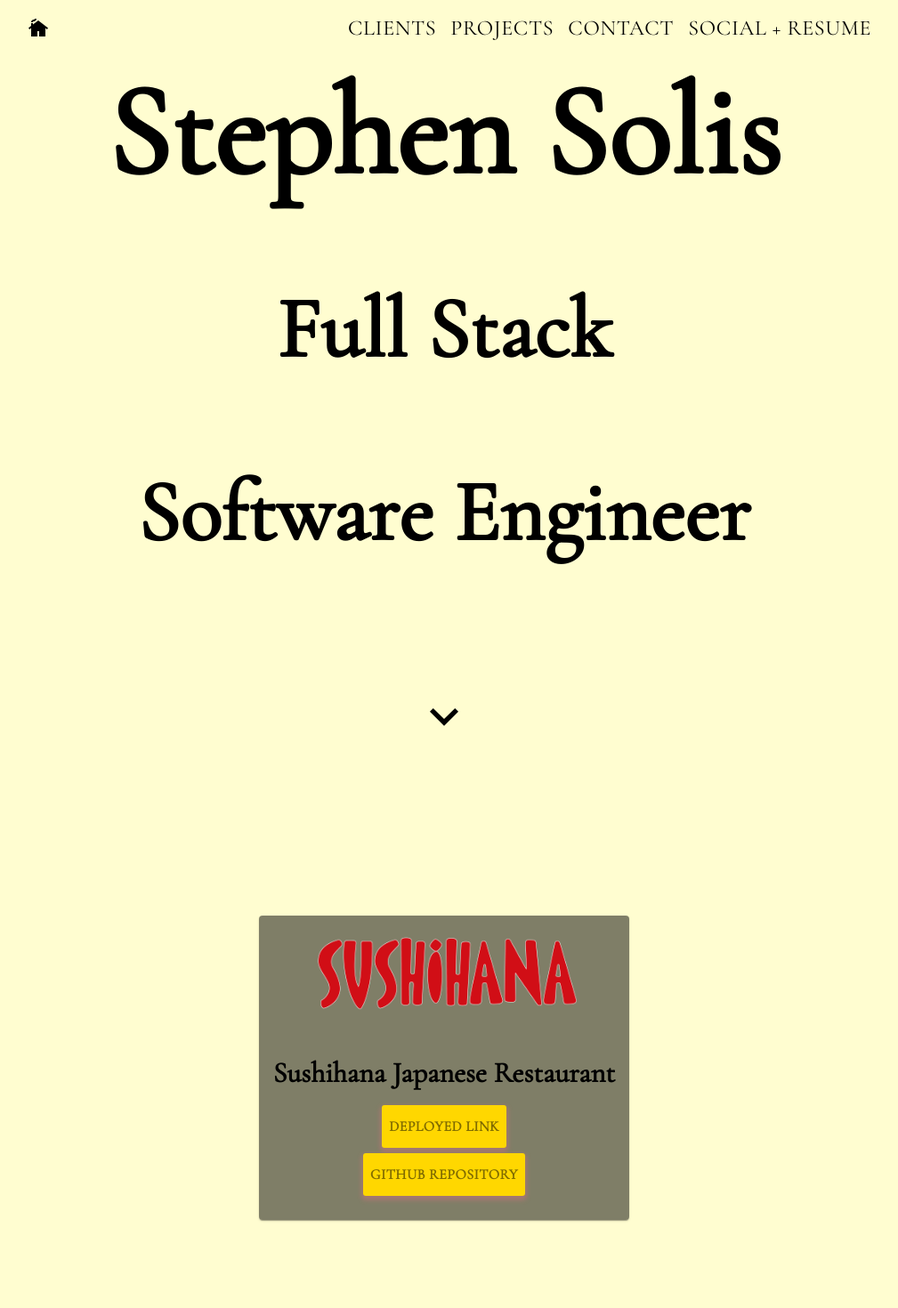
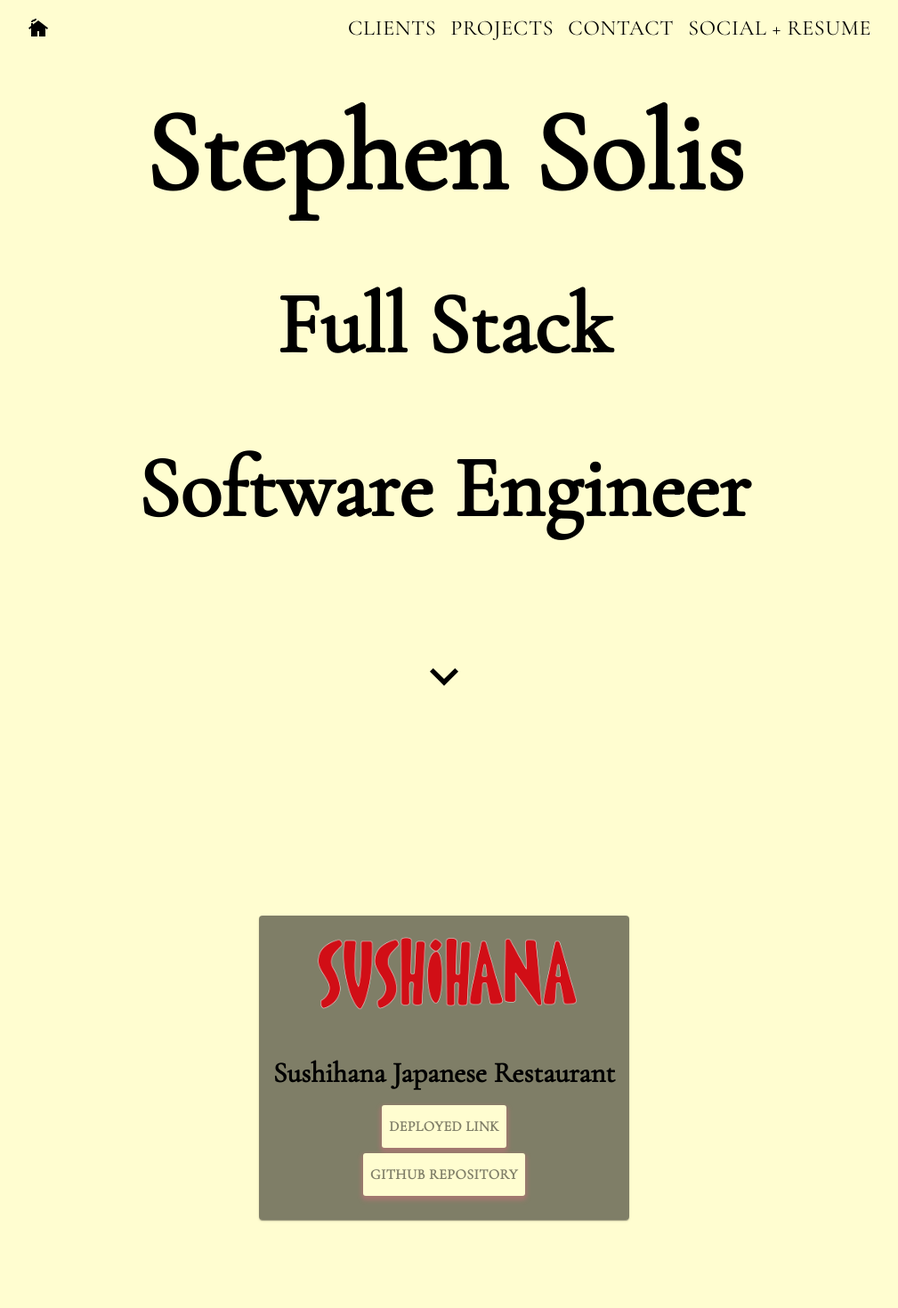
Before and after one commit to ssolis86/React-Portfolio, a React (Create React App) app: page / in a window 1280 px wide. Shown: the top 1470 px of the page at 89% size, without its empty margins (141-1150 px from the left). Built offline with nearby package versions, Linux system fonts and the light colour scheme.

Commit message:
update theme colors

```diff
--- a/src/components/ClientCard/index.js
+++ b/src/components/ClientCard/index.js
@@ -32,7 +32,7 @@ const useStyles = makeStyles({
   },
   btn: {
     // background: 'linear-gradient(45deg, #F3EB0F 30%, #FFD700 90%)',
-    background: '#FFD700',
+    background: '#FFFDD0',
     border: 1,
     borderRadius: 3,
     boxShadow: '0 3px 5px 2px rgba(255, 105, 135, .3)',
--- a/src/components/Header/index.jsx
+++ b/src/components/Header/index.jsx
@@ -52,7 +52,7 @@ const useStyles = makeStyles((theme) => ({
   },
   title: {
     color: '#000000',
-    fontSize: '9.0rem',
+    fontSize: '8rem',
   },
 
   goDown: {
--- a/src/components/ProjectCard/index.js
+++ b/src/components/ProjectCard/index.js
@@ -32,7 +32,7 @@ const useStyles = makeStyles({
   },
   btn: {
     // background: 'linear-gradient(45deg, #F3EB0F 30%, #FFD700 90%)',
-    background: '#FFD700',
+    background: '#FFFDD0',
     border: 1,
     borderRadius: 3,
     boxShadow: '0 3px 5px 2px rgba(255, 105, 135, .3)',
```
